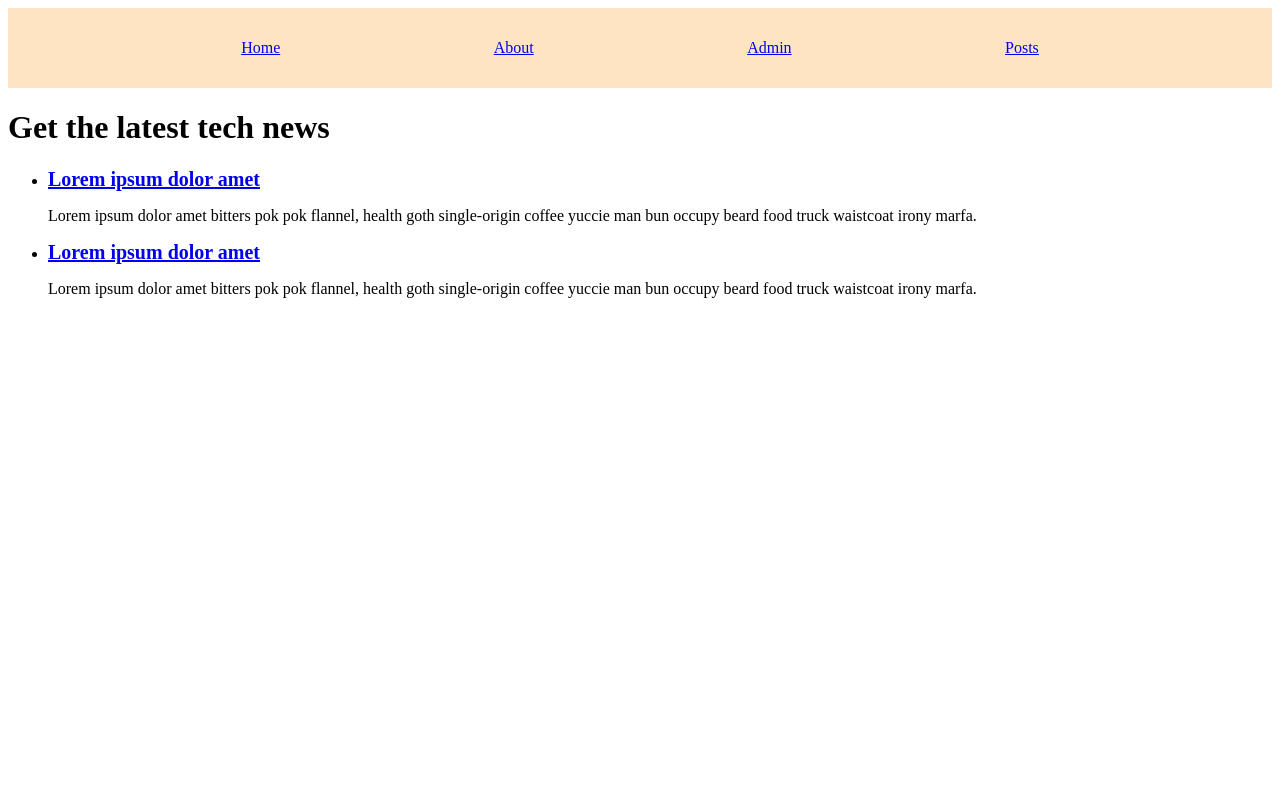
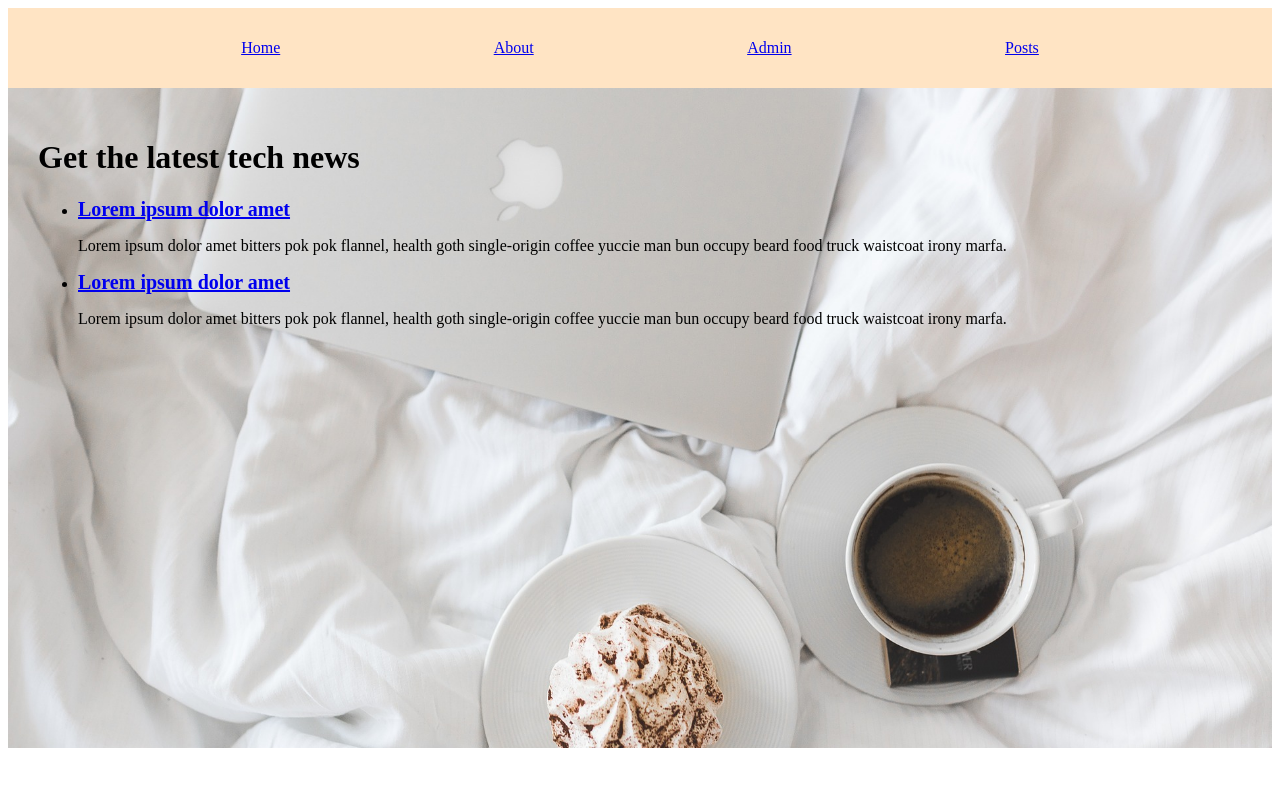
Before and after one commit to Caitlin-cooling/nuxt-blog, a Nuxt app: page / in a window 1280 px wide. Shown: the top 786 px of the page. Built offline with nearby package versions, Linux system fonts and the light colour scheme.

Commit message:
Adds background image

```diff
--- a/components/Post.vue
+++ b/components/Post.vue
@@ -30,7 +30,7 @@ export default {
       required: true
     },
     lastUpdated: {
-      type: Date,
+      type: String,
       required: true
     }
   }
--- a/pages/index.vue
+++ b/pages/index.vue
@@ -1,5 +1,5 @@
 <template>
-  <div class="container">
+  <div class="container home-page">
     <h1>Get the latest tech news</h1>
     <section class="featured-posts">
       <ul>
@@ -28,3 +28,14 @@ export default {
   }
 }
 </script>
+
+<style scoped>
+  .home-page {
+    height: 600px;
+    position: relative;
+    padding: 30px;
+    background-image: url('~assets/images/main-page-background.jpg');
+    background-position: center;
+    background-size: cover;
+  }
+</style>
```
Also changed, not shown: assets/images/main-page-background.jpg (added).
